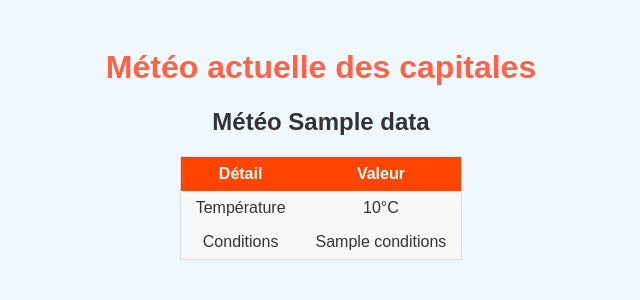
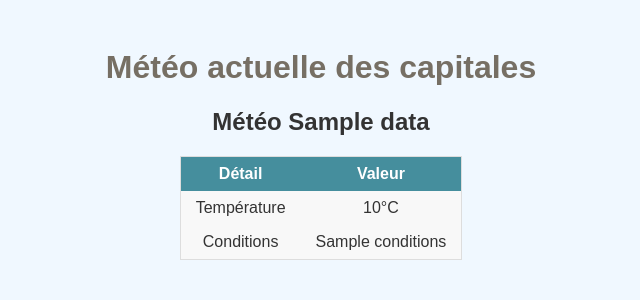
Before and after one commit to hugoisidore/world-weather-project, a Flask app: template templates/index.html in a window 1280 px wide. Shown: the top 300 px of the page, without its empty margins (319-959 px from the left). Run offline with Flask 3, Linux system fonts and the light colour scheme; the template is opened without the code that fills it: most values are stand-ins (such as "Sample title", 1, 10 or a date in 2020).

Commit message:
updates of colors

```diff
--- a/static/style.css
+++ b/static/style.css
@@ -7,7 +7,7 @@ body {
 }
 
 h1 {
-    color: #ff6347;
+    color: #766F64;
 }
 
 table {
@@ -22,7 +22,7 @@ th, td {
 }
 
 th {
-    background-color: #ff4500;
+    background-color: #458E9D;
     color: white;
 }
 
--- a/templates/index.html
+++ b/templates/index.html
@@ -9,7 +9,7 @@
 </head>
 <body>
     <h1>Météo actuelle des capitales</h1>
-
+    <div class ="table-container">
     <!-- On boucle sur les données météo pour chaque ville -->
     {% for data in weather_data %}
     <h2>Météo {{ data.city_name.split(',')[0] }}</h2>  <!-- on affiche le nom de la ville sans le code du pays -->
@@ -29,6 +29,6 @@
     </table>
     <br>  <!-- Espacement entre les tableaux -->
     {% endfor %}
-
+</div>
 </body>
 </html>
```
